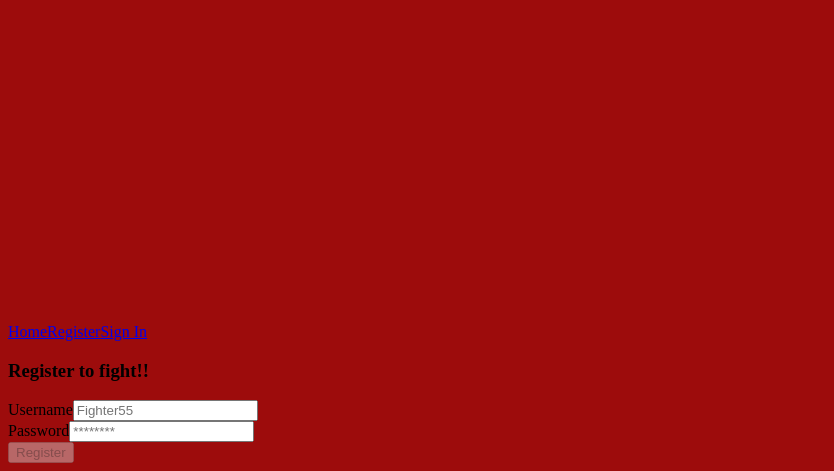
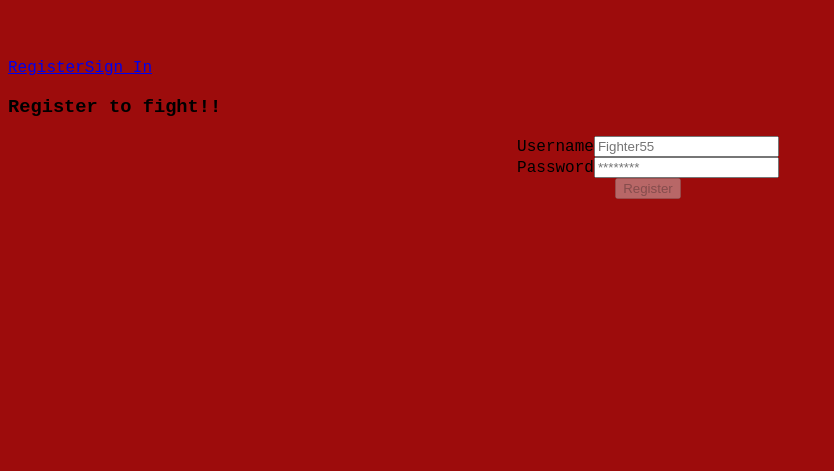
Before and after one commit to Michelleflo55/Arsenal, a React (Create React App) app in the folder arsenal-frontend/: page /register in a window 1280 px wide. Shown: the part 949-1420 px from the top of the page, without its empty margins (0-834 px from the left). After the commit the page ends 1161 px from the top, so only its background shows below. Built offline with nearby package versions, Linux system fonts and the light colour scheme.

Commit message:
added nav

```diff
--- a/arsenal-frontend/src/App.js
+++ b/arsenal-frontend/src/App.js
@@ -35,14 +35,17 @@ function App() {
 
   return (
     <div>
-      <div><Nav
+      <div>
+        <Nav
         authenticated={authenticated}
         player={player}
         handleLogOut={handleLogOut}
-      /></div>
-      <main className='app-container'>
+       />
+      </div>
+      <main>
         <Routes>
           <Route path="/" element={<Home />} />
+          <Route path="/register" element={<Register />} />
           <Route path="/signin" element={
               <Signin
                 setPlayer={setPlayer}
@@ -50,10 +53,9 @@ function App() {
                 authenticated={authenticated}
                 toggleAuthenticated={toggleAuthenticated}
               />} />
-        <Route path="/register" element={<Register />} />
         </Routes>
+      </main>
 
-       </main>
     </div>
   );
 }
--- a/arsenal-frontend/src/components/Nav.jsx
+++ b/arsenal-frontend/src/components/Nav.jsx
@@ -9,14 +9,12 @@ const Nav = ({ authenticated, user, handleLogOut }) => {
       <nav className='nav-bar'>
         <h3>Welcome {user.username}!</h3>
         <Link onClick={handleLogOut} to="/">Sign Out</Link>
-
-        </nav>
+       </nav>
     )
   }
 
   const publicOptions = (
     <nav className='nav-bar'>
-      <Link to="/">Home</Link>
       <Link to="/register">Register</Link>
       <Link to="/signin">Sign In</Link>
     </nav>
@@ -27,11 +25,7 @@ const Nav = ({ authenticated, user, handleLogOut }) => {
 
     <header>
     <Link to="/">
-      <div >
-        <img
-          src={image} height={1000} width={1000} className="home-logo"
-        />
-      </div>
+      <img src={image} className="nav-logo"/>
     </Link>
     {authenticated && user ? authenticatedOptions : publicOptions}
   </header>
--- a/arsenal-frontend/src/pages/Home.js
+++ b/arsenal-frontend/src/pages/Home.js
@@ -1,24 +1,12 @@
-import image from '../Arsenal-4.png'
-import { useNavigate } from 'react-router-dom'
+
 
 const Home = () => {
 
-  let navigate = useNavigate()
+
     return (
       <div >
-        {/* <header>
-            <img  src={image} height={1000} width={1000} className="home-logo" />
-        </header> */}
         <section>
-
-        <button className="button button-1"  onClick={() => navigate('/signin')}>
-          Get Started
-        </button>
-
-
-
         </section>
-
       </div>
     )
   }
--- a/arsenal-frontend/src/pages/Register.js
+++ b/arsenal-frontend/src/pages/Register.js
@@ -32,10 +32,10 @@ const Register = () => {
     }
 
     return (
-      <div className="register-wrapper">
+      <div className="regeister-container">
               <h3>Register to fight!!</h3>
         <div className="register-form">
-          <form className="form" onSubmit={handleSubmit}>
+          <form onSubmit={handleSubmit}>
             <div className="input-wrapper">
               <label>Username</label>
               <input
@@ -60,7 +60,7 @@ const Register = () => {
               />
             </div>
 
-            <button className="button-2 button-2B"
+            <button className=""
               disabled={
                 !formValues.username ||
                 (!formValues.password  === formValues.password)
--- a/arsenal-frontend/src/styles/App.css
+++ b/arsenal-frontend/src/styles/App.css
@@ -1,23 +1,25 @@
 body{
     background-color: rgb(157, 12, 12);
-
+    width: 90%;
+    min-width: 100%;
+    font-family: 'Share Tech Mono', monospace;
 
 }
 
-.home-logo {
-
+.nav-logo {
     display: block;
     justify-content: center;
     align-items: center;
     margin: auto;
-    max-width: 100%;
-    min-width: 100%;
-    height:auto
+    max-width: auto;
+    min-width: auto;
+}
+
+.register-form{
+    margin-left: auto;
+    margin-right: auto;
+    text-align: center;
+    width: fit-content;
+    padding-bottom: 5px;
 
 }
-
-.app-container {
-    width: 90%;
-    min-width: 100%;
-    margin: auto;
-}
```
Lines whose indentation alone changed are shown as unchanged.
